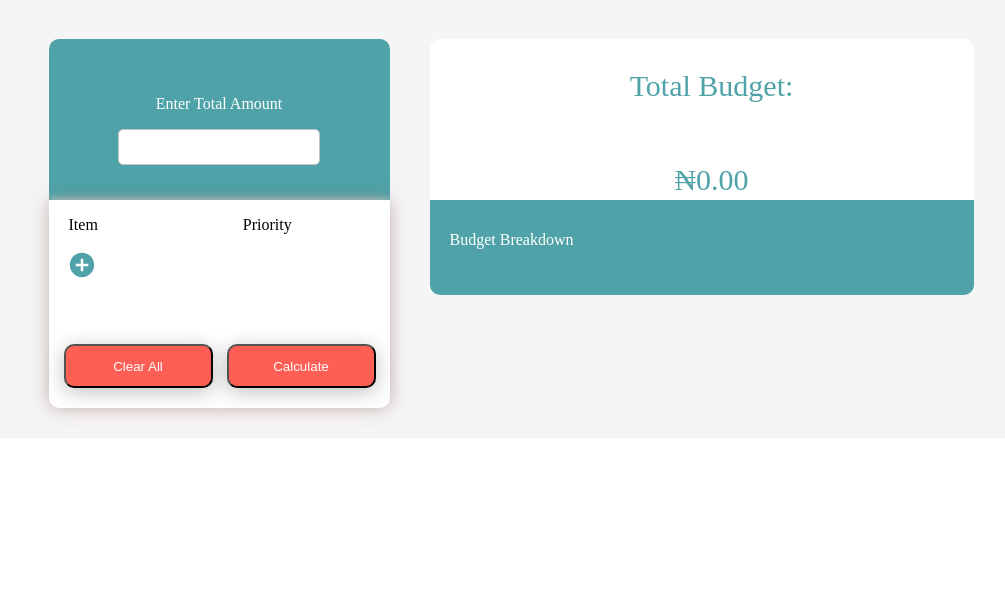
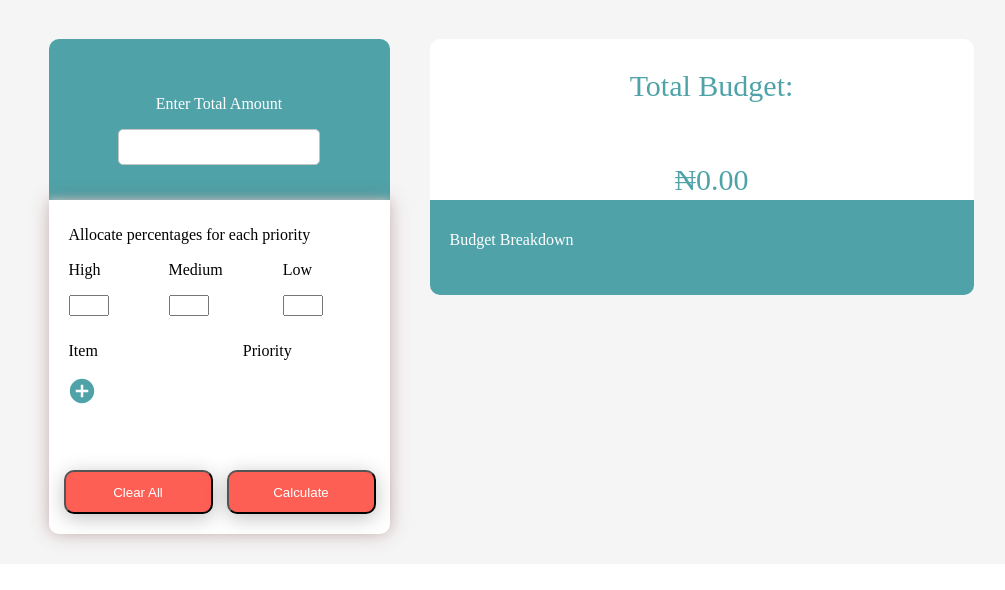
Before and after one commit to hngi/Hephaestus-Budget, a PHP site: page /calculator.html in a window 1280 px wide. Shown: the part 121-711 px from the top of the page, without its empty margins (129-1134 px from the left). Run offline with PHP 8.4, Linux system fonts and the light colour scheme.

Commit message:
allocating-priorities-percentage

```diff
--- a/assets/css/calculator.css
+++ b/assets/css/calculator.css
@@ -103,7 +103,8 @@
     border-bottom-left-radius: 10px;
     border-bottom-right-radius: 10px;
     position: relative;
-    padding-bottom: 20px
+    padding-bottom: 20px;
+    padding-top: 10px
 }
 
 .item {
@@ -219,6 +220,28 @@ button {
     display: none
 }
 
+.allocating {
+    margin-left: 20px;
+    width: 80%
+}
+
+.all {
+    margin-top: -15px;
+    margin-left: 20px;
+    display: flex;
+    justify-content: flex-start;
+    margin-bottom: 10px;
+}
+
+.alloc {
+    margin-right: 60px;
+}
+
+.first {
+    width: 40px;
+    height: auto
+}
+
 @media only screen and (max-width: 1000px) {
     /* .flex-container {
         display: flex;
--- a/assets/js/calculator.js
+++ b/assets/js/calculator.js
@@ -39,6 +39,7 @@ const showAmount = document.querySelector('.amount-showing')
 const clearAll = document.querySelector('#clear')
 const remaining = document.querySelector('.remaining')
 const span = document.querySelector('.span')
+const first = document.querySelectorAll('.first')
 
 
 
@@ -48,7 +49,7 @@ function addNew() {
     <!-- <p>Priority</p> -->
     <input class="exp" type="text">
     <select class="in">
-        <option>Top</option>
+        <option>High</option>
         <option>Medium</option>
         <option>Low</option>
     </select>
@@ -100,7 +101,7 @@ function showBreakdown() {
     let medium = []
     let low = []
     data.forEach(cur => {
-        if (cur.priority === 'Top') {
+        if (cur.priority === 'High') {
             top.push(cur)
         }
         else if (cur.priority === 'Medium') {
@@ -112,22 +113,36 @@ function showBreakdown() {
     })
 
     let percentages = []
+    let percValue = []
+
+    first.forEach(cur => {
+        percValue.push(+(cur.value))
+    })
+
+    const newValues = percValue.map(cur => {
+        let sum = 0;
+        percValue.forEach(cur => {
+            sum += cur
+        })
+        newVal = (cur / sum) * 100
+        return newVal
+    })
 
     const html = data.map(cur => {
         let t, v, c
-        if (cur.priority === 'Top') {
-            t = (Math.floor((50 / top.length) * 100)) / 100 + '%'
-            c = (50 / (top.length * 100))
+        if (cur.priority === 'High') {
+            t = (Math.floor((newValues[0] / top.length) * 100)) / 100 + '%'
+            c = (newValues[0] / (top.length * 100))
             v = (Math.floor((c * total) * 100)) / 100
         }
         else if (cur.priority === 'Medium') {
-            t = (Math.floor((30 / medium.length) * 100)) / 100 + '%'
-            c = (30 / (medium.length * 100))
+            t = (Math.floor((newValues[1] / medium.length) * 100)) / 100 + '%'
+            c = (newValues[1] / (medium.length * 100))
             v = (Math.floor((c * total) * 100)) / 100
         }
         else {
-            t = (Math.floor((20 / low.length) * 100)) / 100 + '%'
-            c = (20 / (low.length * 100))
+            t = (Math.floor((newValues[2] / low.length) * 100)) / 100 + '%'
+            c = (newValues[2] / (low.length * 100))
             v = (Math.floor((c * total) * 100)) / 100
         }
         used += v
@@ -167,6 +182,7 @@ function populate() {
         alert('Please put a positive amount')
         return
     }
+
     const exp = Array.from(document.querySelectorAll('.exp'))
     const inc = Array.from(document.querySelectorAll('.in'))
     try {
@@ -186,7 +202,17 @@ function populate() {
     inc.forEach((cur, i) => {
         data[i].priority = cur.value
     })
-    showBreakdown()
+    try {
+        first.forEach(cur => {
+            if(!cur.value) {
+                throw alert('please allocate a percentage for priorities')
+            }
+        })
+        showBreakdown()
+    } catch(e) {
+        console.log(e)
+    }
+    //showBreakdown()
     remaining.style.display = 'block'
     span.textContent = `${total - used}`
 }
--- a/calculator.html
+++ b/calculator.html
@@ -33,6 +33,24 @@
                 <input class="amount" type="number">
             </div>
             <div class="items-container">
+                <div>
+                    <p class="allocating">Allocate percentages for each priority</p>
+                    <div class="all">
+                        <div class="alloc">
+                            <p>High</p>
+                            <input class="first" type="number">
+                        </div>
+                        <div class="alloc">
+                            <p>Medium</p>
+                            <input class="first" type="number">
+                        </div>
+                        <div class="alloc">
+                            <p>Low</p>
+                            <input class="first" type="number">
+                        </div>
+                    </div>
+
+                </div>
                 <div class="items">
                     <div class="item" id="item">
                         <p>Item</p>
@@ -68,8 +86,6 @@
                 </div>
                 <div class="remaining">Remaining budget: <span class="span"></span></div>
             </div>
-
-
         </div>
     </div>
 
```
